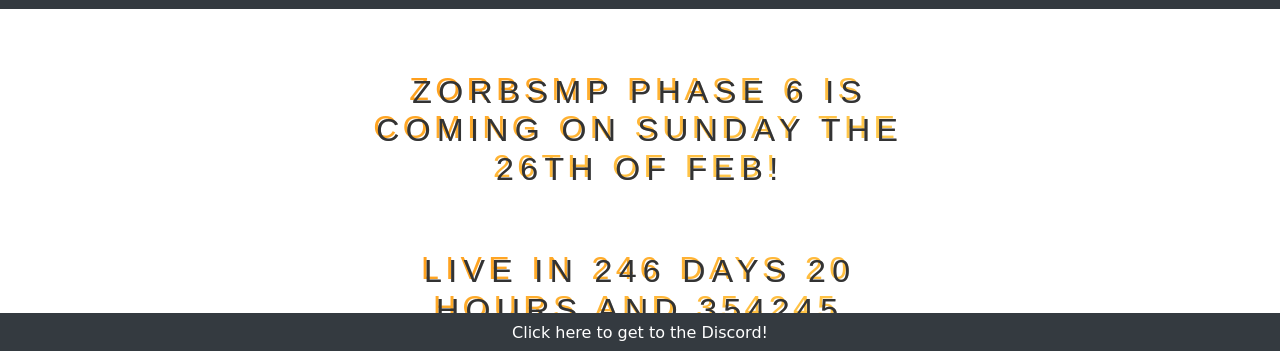
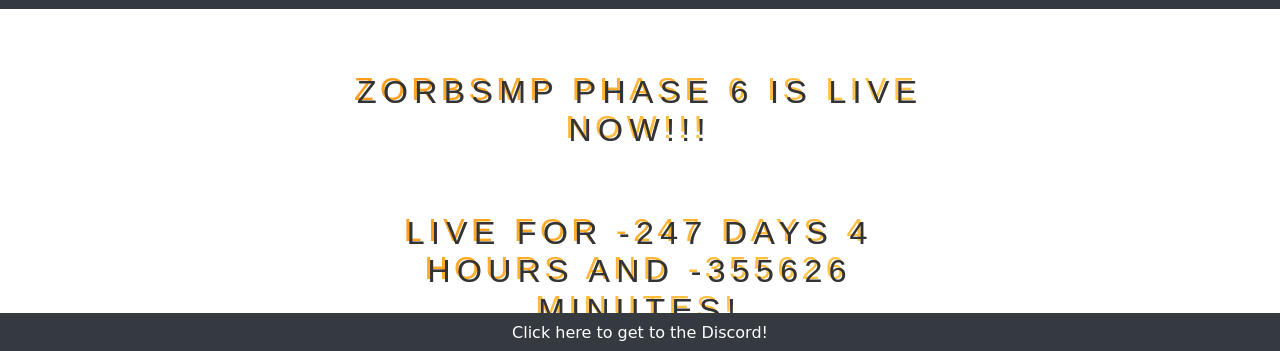
Before and after one commit to KeyboardKobold/zorbsmp, a Vue app: page /#/ in a window 1280 px wide. Shown: the part 447-798 px from the top of the page. Built offline with nearby package versions, Linux system fonts and the light colour scheme.

Commit message:
changed countdown to show time since start, changed title to live

```diff
--- a/src/views/Home.vue
+++ b/src/views/Home.vue
@@ -1,8 +1,8 @@
 <template>
     <div class="content">
-        <h4 class="text_shadows">ZorbSMP Phase 6 is coming on Sunday the 26th of Feb!</h4>
+        <h4 class="text_shadows">ZorbSMP Phase 6 is live now!!!</h4>
 
-        <h4 class="text_shadows">Live in {{ days }} days {{ hours }} hours and {{ minutes }} minutes!</h4>
+        <h4 class="text_shadows">Live for {{ days }} days {{ hours }} hours and {{ minutes }} minutes!</h4>
 
         <h4>About</h4>
         <p>
@@ -32,7 +32,7 @@
         data() {
           return {
             timerDate: Date.now(),
-            targetDate: 1677438000000,
+            targetDate: 1677434400000,
             days: 0,
             hours: 0,
             minutes: 0,
@@ -43,9 +43,9 @@
             timerDate: {
                 handler(value) {
 
-                    if (value > 0) {
+                    if (value != 0) {
                         setTimeout(() => {
-                            this.timerDate = this.targetDate - Date.now();
+                            this.timerDate = Date.now() - this.targetDate;
                             this.days = Math.floor(this.timerDate / 1000 / 60 / 60 / 24);
                             this.hours = Math.floor((this.timerDate / 1000 / 60 / 60) - (this.days * 24));
                             this.minutes = Math.floor((this.timerDate / 1000 / 60) - (this.hours * 60));
```
